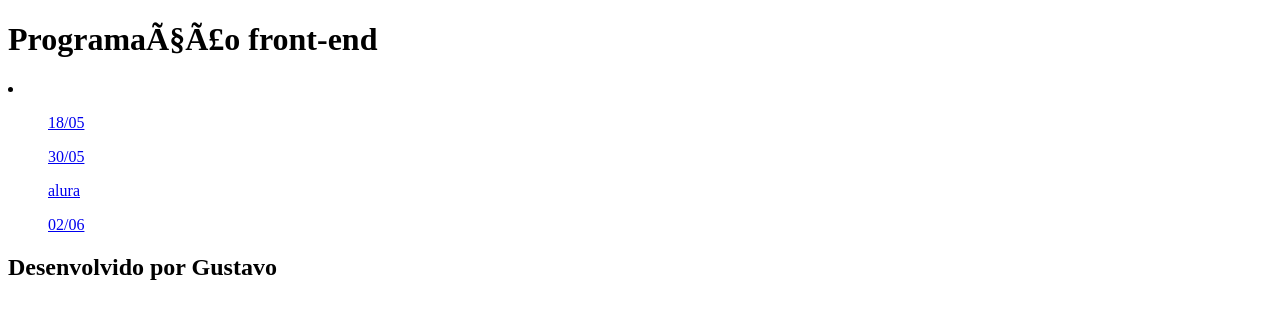
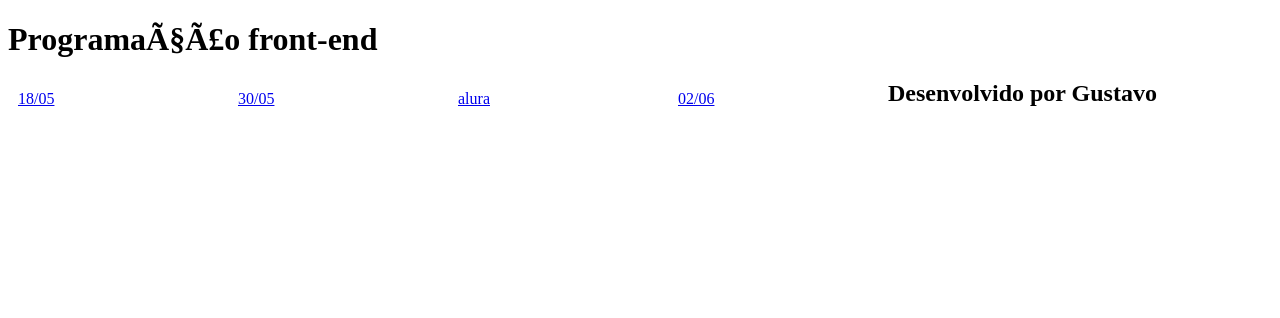
Before and after one commit to GustavoCarvalho15/2a-Silveira-, a plain HTML site: page index.html in a window 1280 px wide. Drawn offline with Linux system fonts and the light colour scheme.

Commit message:
Add files via upload

```diff
--- a/index.html
+++ b/index.html
@@ -7,14 +7,24 @@
          <heater>
             <h1>Programação front-end</h1>
          </heater>
+<style>
 
+nav a{
+    display:block;
+    float:left;
+    width:200px;
+    height:30px;
+    padding:5px;
+    margin:5px;
 
-      <li>
-         <ul><a href="18.05.html">18/05 </a></ul>
-         <ul><a href="30.05.html">30/05 </a></ul>
-         <ul><a href="alura.html">alura</a></ul>
-         <ul><a href="02.06.html">02/06 </a></ul>
-      </li>
+</style>
+
+    <nav>
+         <a href="18.05.html">18/05 </a>
+         <a href="30.05.html">30/05 </a>
+         <a href="alura.html">alura</a>
+         <a href="02.06.html">02/06 </a>
+    </nav>
 
     <footer>
       <p><h2>Desenvolvido por Gustavo</h2></p>
```
